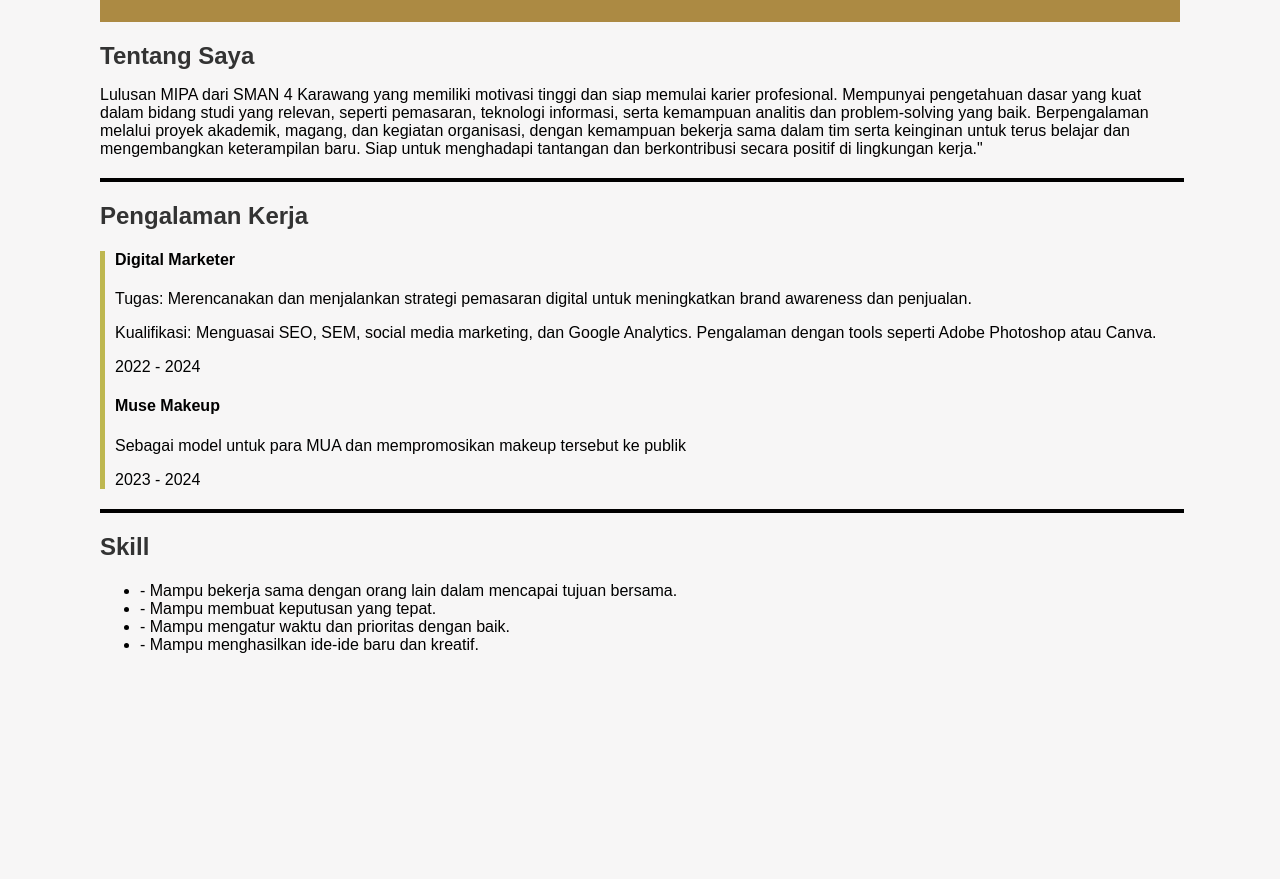
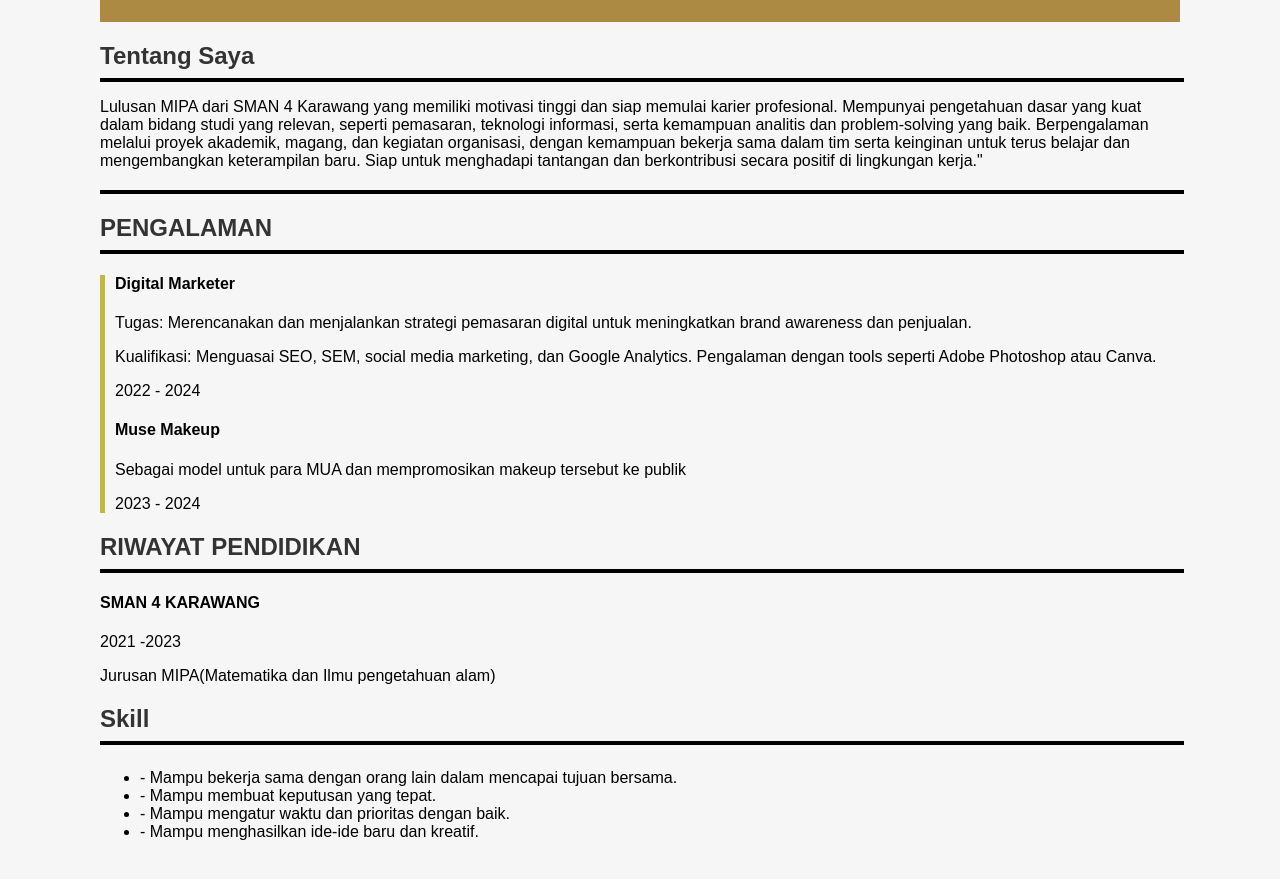
Before and after one commit to Bungaadelia/bungaadelia.github.io, a plain HTML site: page index.html in a window 1280 px wide. Shown: the part 385-1264 px from the top of the page. Before the commit the page ends 1155 px from the top, so only its background shows below. Drawn offline with Linux system fonts and the light colour scheme.

Commit message:
Update index.html

```diff
--- a/index.html
+++ b/index.html
@@ -15,13 +15,15 @@
 
     <section id="about">
         <h2>Tentang Saya</h2>
+        <hr style="border: 2px solid black; width: 100%;">
         <p>Lulusan MIPA dari SMAN 4 Karawang yang memiliki motivasi tinggi dan siap memulai karier profesional. Mempunyai pengetahuan dasar yang kuat dalam bidang studi yang relevan, seperti pemasaran, teknologi informasi, serta kemampuan analitis dan problem-solving yang baik. Berpengalaman melalui proyek akademik, magang, dan kegiatan organisasi, dengan kemampuan bekerja sama dalam tim serta keinginan untuk terus belajar dan mengembangkan keterampilan baru. Siap untuk menghadapi tantangan dan berkontribusi secara positif di lingkungan kerja."</p>
     </section>
 
 
     <section id="experience">
         <hr style="border: 2px solid black; width: 100%;">
-        <h2>Pengalaman Kerja</h2>
+        <h2>PENGALAMAN</h2>
+        <hr style="border: 2px solid black; width: 100%;">
         <div class="experience-item">
             <h4>Digital Marketer</h4>
             <p>Tugas: Merencanakan dan menjalankan strategi pemasaran digital untuk meningkatkan brand awareness dan penjualan.</p>
@@ -33,9 +35,19 @@
         </div>
     </section>
 
+    <section id="education">
+        <h2>RIWAYAT PENDIDIKAN</h2>
+        <hr style="border: 2px solid black; width: 100%;">
+        <div class="education-item">
+             <h4>SMAN 4 KARAWANG</h4>
+             <p>2021 -2023</p>
+             <P>Jurusan MIPA(Matematika dan Ilmu pengetahuan alam)</P>
+        </div>
+    </section>
+
     <section id="skills">
+        <h2>Skill</h2>
         <hr style="border: 2px solid black; width: 100%;">
-        <h2>Skill</h2>
         <div class="skills">
         <ul>
             <li>- Mampu bekerja sama dengan orang lain dalam mencapai tujuan bersama.</li>
```
